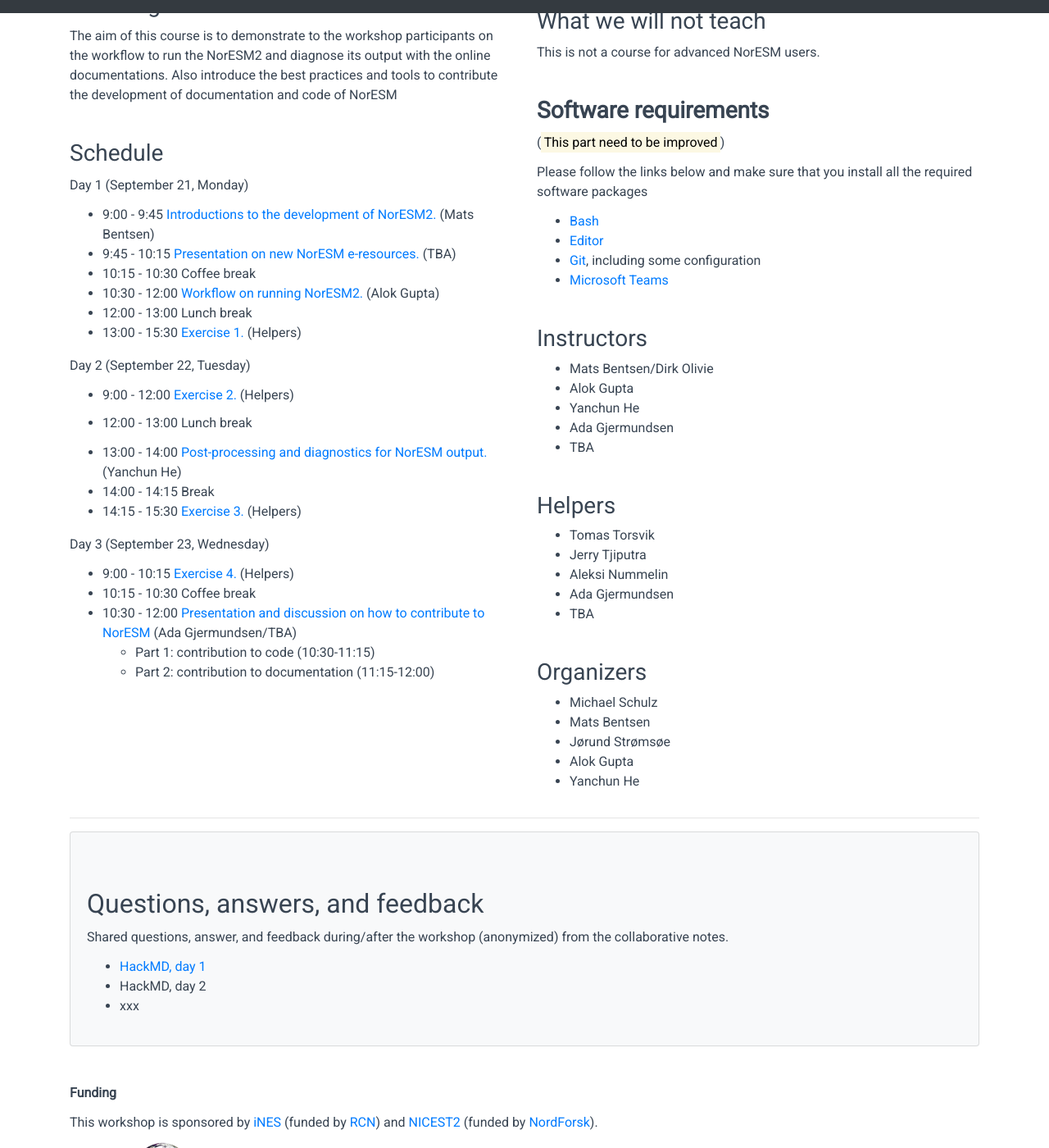
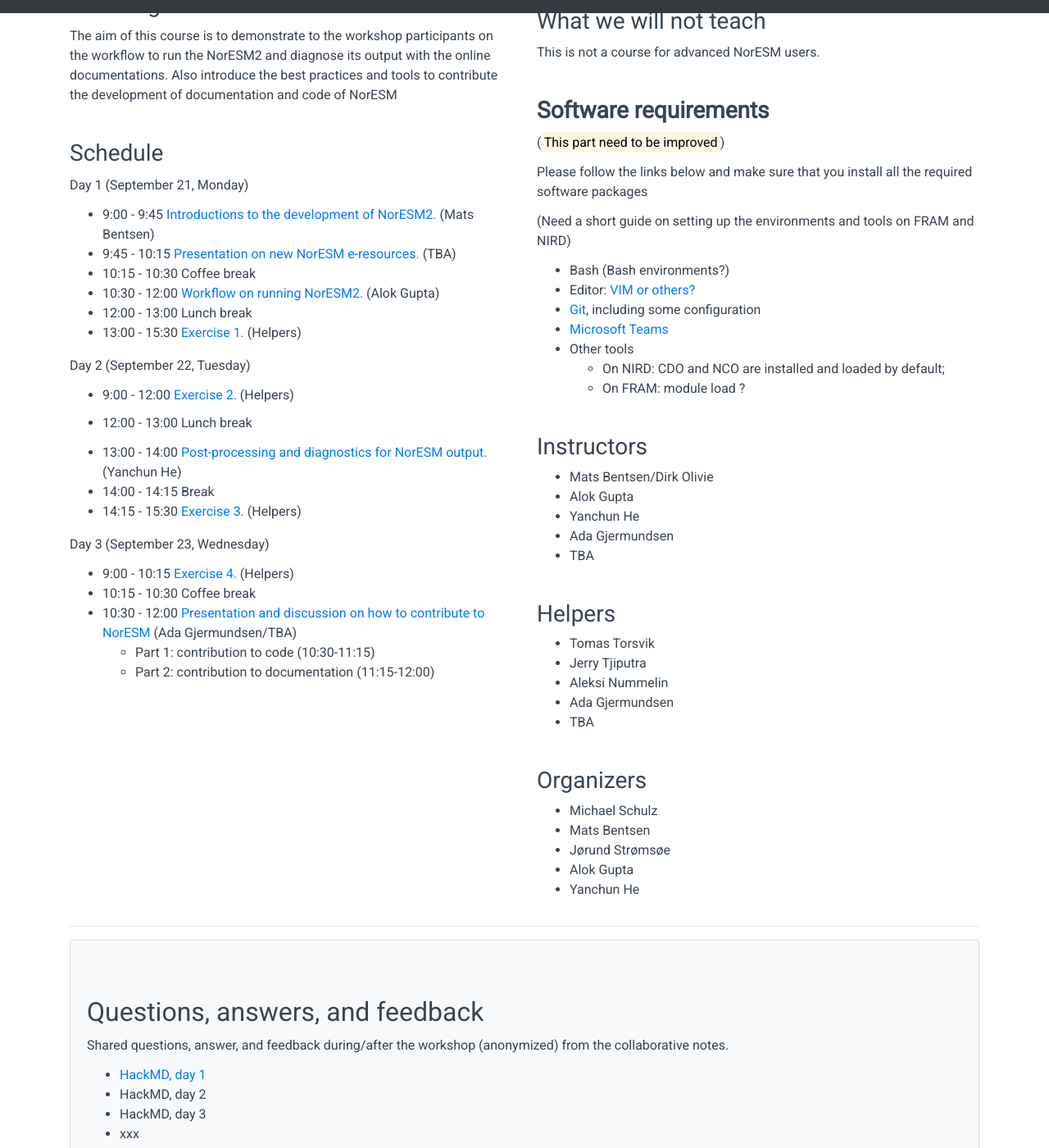
Before and after one commit to hsode/INES_workshop_2020, a Jekyll site: the page built from index.md, in a window 1280 px wide and 1400 px high, scrolled down 776 px. Shown: the whole window at 82% size. Built offline with Jekyll 4.4.1, drawn with Linux system fonts in a browser that asks for light colours; comment, search, counter and statistics services are not loaded.

Commit message:
update the links/content

```diff
--- a/_layouts/master.html
+++ b/_layouts/master.html
@@ -95,7 +95,7 @@
                    alt="xxx GitHub account"
                    width="100" height="73">
             </a>
-            <a href="https://neic.no" target="_blank">
+            <a href="https://neic.no/nicest2" target="_blank">
               <img src="{{ site.baseurl }}/img/neic.png"
                    hspace="50"
                    alt="xxx Twitter account"
--- a/questions.md
+++ b/questions.md
@@ -4,6 +4,7 @@
 
 Shared questions, answer, and feedback during/after the workshop (anonymized) from the collaborative notes.
 
-- [HackMD, day 1](https://hackmd.io/@heyc/ryeQkY5fD/edit)
+- [HackMD, day 1](https://hackmd.io/NRs5TBdzTFSGxZuyRdAHEA?both)
 - HackMD, day 2
+- HackMD, day 3
 - xxx
--- a/right_column.md
+++ b/right_column.md
@@ -45,12 +45,15 @@ This is not a course for advanced NorESM users.
 
 Please follow the links below and make sure that you install all the required software packages
 
-- [Bash](https://coderefinery.github.io/installation/bash/)
-- [Editor](https://coderefinery.github.io/installation/editors/)
+(Need a short guide on setting up the environments and tools on FRAM and NIRD)
+
+- Bash (Bash environments?)
+- Editor: [VIM or others?](https://coderefinery.github.io/installation/editors/)
 - [Git](https://coderefinery.github.io/installation/git/), including some configuration
 - [Microsoft Teams](#)
-
-
+- Other tools
+    * On NIRD: CDO and NCO are installed and loaded by default;
+    * On FRAM: module load ?
 
 ### Instructors
 
```
